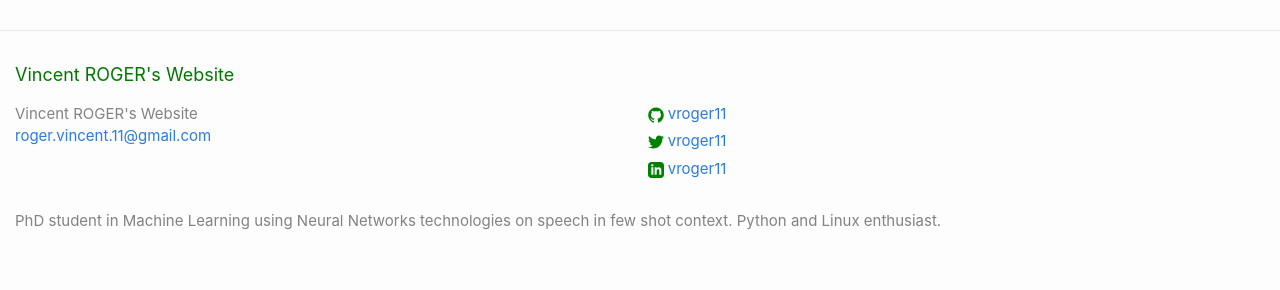
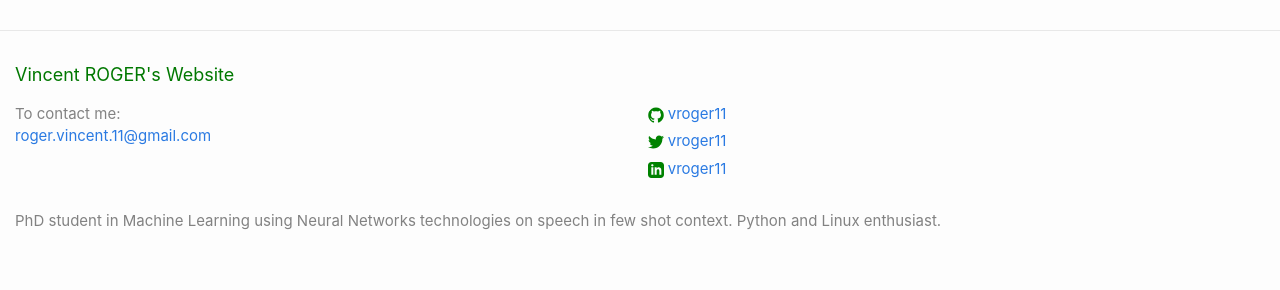
Before and after one commit to vroger11/vroger11.github.io, a Jekyll site: the page built from index.md, in a window 1280 px wide. Shown: the part 652-942 px from the top of the page. Built offline with Jekyll 4.4.1, drawn with Linux system fonts in a browser that asks for light colours.

Commit message:
Improve footer content.

```diff
--- a/_includes/footer.html
+++ b/_includes/footer.html
@@ -7,7 +7,11 @@
     <div class="footer-col-wrapper">
       <div class="footer-col footer-col-1">
         <ul class="contact-list">
-          <li>{{ site.title[page.lang] }}</li>
+          {%- if page.lang == "fr" -%}
+            <li>Pour me contacter :</li>
+          {%- else -%}
+            <li>To contact me:</li>
+          {%- endif -%}
           <li><a href="mailto:{{ site.email }}">{{ site.email }}</a></li>
         </ul>
       </div>
```
